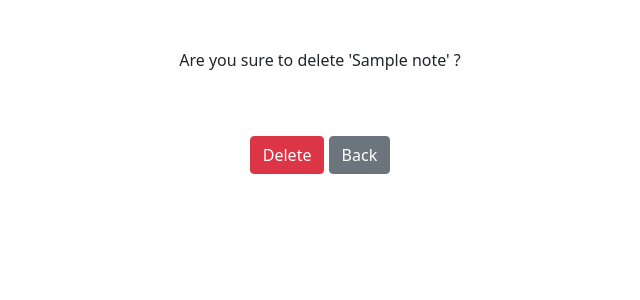
After one commit to NagahShinawy/veryacademy, a Django app: page /notes/delete/1 in a window 1280 px wide. The commit adds this page. Shown: the top 300 px of the page, without its empty margins (320-960 px from the left). Run offline with Django 3.2, Linux system fonts and the light colour scheme; tables that the repository leaves empty hold one stand-in row (values such as "Sample post"); some libraries are stand-ins or nearby versions.

Commit message:
adding delete functionality

```diff
--- /dev/null
+++ b/apps/home/templates/home/confirm-delete.html
@@ -0,0 +1,13 @@
+{% extends 'home/base.html' %}
+
+{% block content %}
+
+    <form method="post">
+        {% csrf_token %}
+        <p>Are you sure to delete '{{ note }}' ?</p>
+        <button type="submit" class="btn btn-danger">Delete</button>
+        <a href="{% url 'home:note' note.pk %}" class="btn btn-secondary my-5">Back</a>
+
+    </form>
+
+{% endblock %}
--- a/apps/home/templates/home/note.html
+++ b/apps/home/templates/home/note.html
@@ -8,4 +8,5 @@
         </div>
        <a href="{% url 'home:all' %}"><button class="btn btn-primary">Back to notes</button></a>
        <a href="{% url 'home:update' note.pk %}" class="btn btn-secondary my-5">update</a>
+       <a href="{% url 'home:delete' note.pk %}" class="btn btn-danger my-5">delete</a>
    {% endblock %}
--- a/apps/home/urls.py
+++ b/apps/home/urls.py
@@ -8,6 +8,7 @@ from apps.home.views import (
     CreateNoteView,
     CreateNoteBookView,
     UpdateNoteView,
+    DeleteNoteView,
 )
 
 app_name = "home"
@@ -17,6 +18,7 @@ urlpatterns = [
     path("create/", CreateNoteView.as_view(), name="create"),
     path("create_notebook/", CreateNoteBookView.as_view(), name="create_notebook"),
     path("update/<int:pk>", UpdateNoteView.as_view(), name="update"),
+    path("delete/<int:pk>", DeleteNoteView.as_view(), name="delete"),
     path("all/", NoteListView.as_view(), name="all"),
     path("<int:pk>/", NoteDetailsView.as_view(), name="note"),
     path("authorized/", AuthorizedView.as_view(), name="authorized"),
--- a/apps/home/views.py
+++ b/apps/home/views.py
@@ -1,4 +1,10 @@
-from django.views.generic import ListView, DetailView, CreateView, UpdateView
+from django.views.generic import (
+    ListView,
+    DetailView,
+    CreateView,
+    UpdateView,
+    DeleteView,
+)
 from django.views.generic.base import TemplateView
 from django.shortcuts import redirect
 from django.urls import reverse_lazy, reverse
@@ -78,3 +84,11 @@ class UpdateNoteView(UpdateView):
 
     def get_success_url(self):
         return reverse("home:note", args=(self.object.pk,))
+
+
+class DeleteNoteView(DeleteView):
+    model = Note
+    pk_url_kwarg = "pk"
+    success_url = reverse_lazy("home:all")
+    template_name = "home/confirm-delete.html"
+    context_object_name = "note"
```
